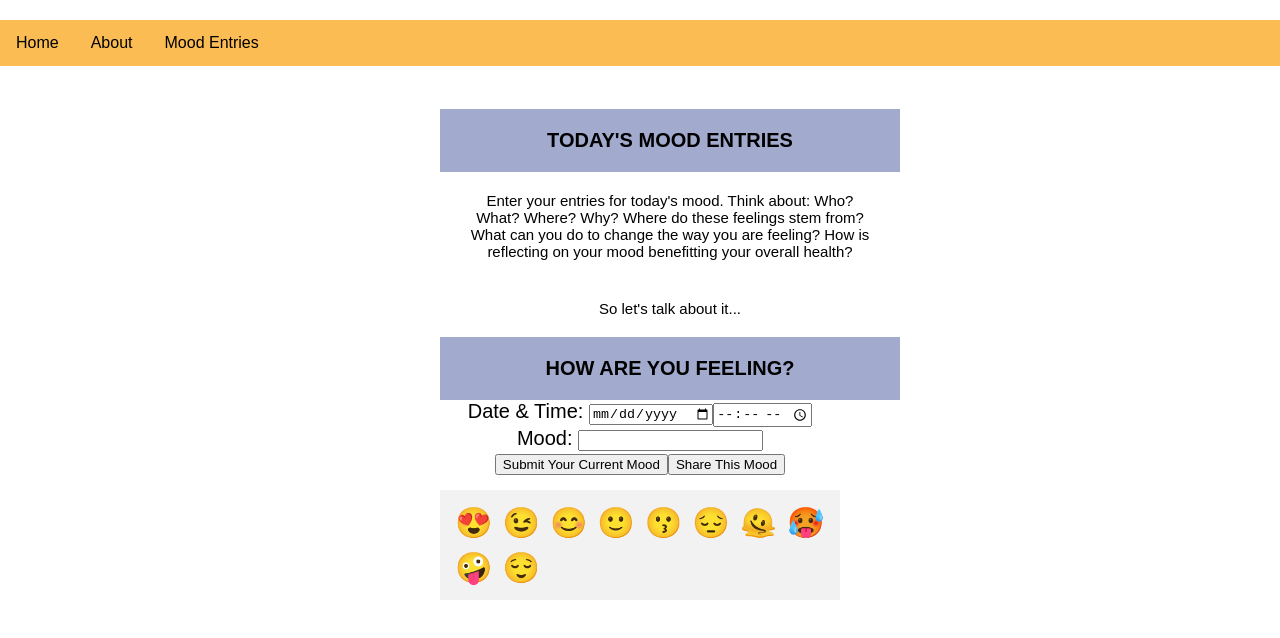
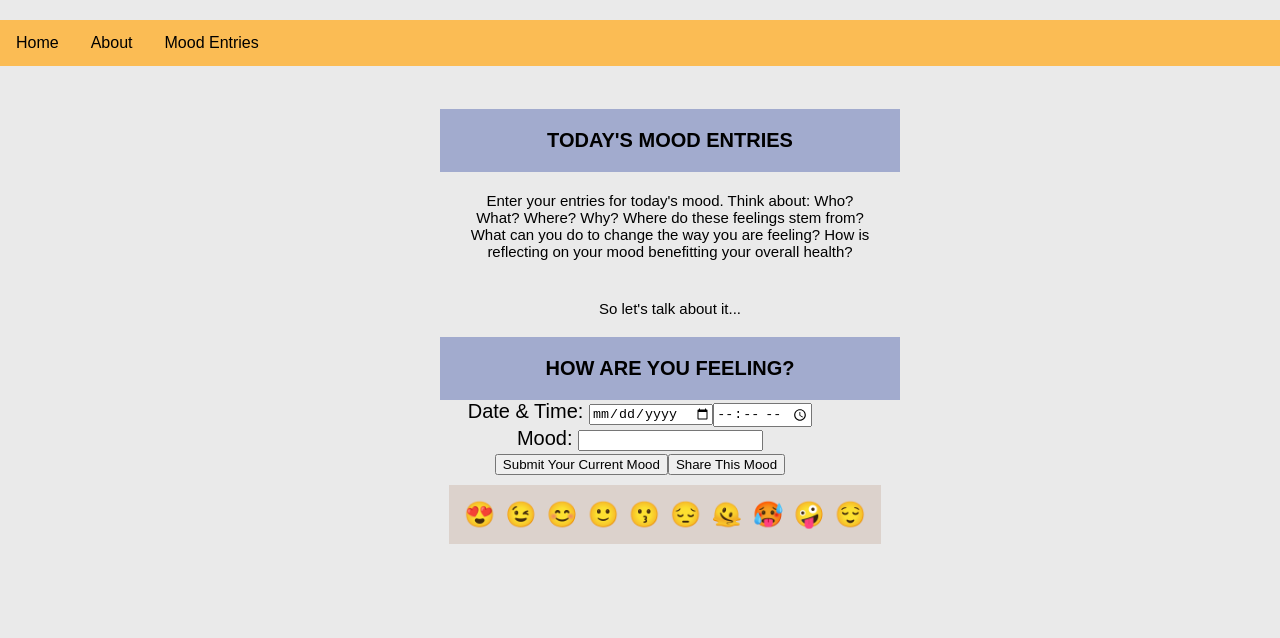
Before and after one commit to kaoxiong20/mood-tracker-react, a React (Create React App) app: page /today in a window 1280 px wide. Shown: the top 638 px of the page. Built offline with nearby package versions, Linux system fonts and the light colour scheme.

Commit message:
Added background and other styling changes to the DOM

```diff
--- a/src/components/Entry-Data.js
+++ b/src/components/Entry-Data.js
@@ -4,35 +4,35 @@ import {render} from 'react-dom';
 const entries = [
     {
       id: '1',
-      date: 'Monday',
+      date: '2/14/2023',
       time: '7:01 AM',
       mood: 'Content',
       img: '😌'
     },
     {
       id: '2',
-      date: 'Tuesday',
+      date: '3/21/2023',
       time: '11:52 AM',
       mood: 'Grieving',
       img: '😔'
     },
     {
       id: '3',
-      date: 'Wednesday',
+      date: '4/5/2023',
       time: '10:47 PM',
       mood: 'Joyous',
       img: '🤪'
     },
     {
       id: '4',
-      date: 'Thursday',
+      date: '4/13/2023',
       time: '3:31 PM',
       mood: 'Lazy',
       img: '🫠'
     },
     {
       id: '5',
-      date: 'Friday',
+      date: '4/15/2023',
       time: '5:27 PM',
       mood: 'Exhausted',
       img: '🥵'
--- a/src/components/EntryCard.js
+++ b/src/components/EntryCard.js
@@ -1,13 +1,12 @@
 import React from 'react';
 import styled from 'styled-components';
 
-const EntryCard = ({date, time, name, img}) => {
+const EntryCard = ({date, time, name, mood, img}) => {
   return (
     <StyledDiv>
-      <EntryDate>{date}</EntryDate>
-      <h2>{time}</h2>
+      <EntryDate>{date} | {time}</EntryDate>
+      <MoodH2>{mood}</MoodH2>
       {<img src={img} alt={name}/>}
-      <StyledMood>{name}</StyledMood>
     </StyledDiv>
   );
 }
@@ -15,6 +14,8 @@ const EntryCard = ({date, time, name, img}) => {
 export default EntryCard;
 
 const StyledDiv = styled.div`
+  overflow: hidden;
+  display: block;
   box-shadow: 0 8px 10px 0 rgba(0,0,0,0.2);
   transition: 0.3s;
   border-radius: 5px;
@@ -23,15 +24,14 @@ const StyledDiv = styled.div`
   margin: 40px auto;
   padding: 50px 20px 50px 20px;
   background-color: #A2ABCE;
-  text-transform: uppercase;
 `;
 
 const EntryDate = styled.h2`
   color: #36422E;
-  font-size: 20px;
+  font-size: 18px;
 `;
 
-const StyledMood = styled.p`
+const MoodH2 = styled.h2`
   color: #ffffff;
   font-size: 18px;
 `;
--- a/src/components/Home.js
+++ b/src/components/Home.js
@@ -7,7 +7,7 @@ const Home = () => {
   return (
     <HomeDiv>
       <Title>Mood Tracker</Title>
-      <style>{'body { background-color: #EDE7DC; }'}</style>
+      <style>{'body { background-color: #EAEAEA; }'}</style>
       <center><img src="/images/pexels-vie-studio-7004950.jpg" alt=""/></center>
       <WelcomeMessage>When you keep track of your mood, you can keep
         <br/> track of your patterns, behaviors, and feelings.</WelcomeMessage>
--- a/src/components/NewInput.js
+++ b/src/components/NewInput.js
@@ -13,7 +13,8 @@ function NewInput() {
     const [messageInfo, setMessageInfo] = useState({
         date: '',
         time: '',
-        mood: ''
+        mood: '',
+        img: '',
     });
 
     const current = new Date();
@@ -37,6 +38,7 @@ function NewInput() {
             date: messageInfo.date,
             time: messageInfo.time,
             mood: messageInfo.mood,
+            img: messageInfo.img,
         };
         console.log(newMessage);
 
@@ -49,6 +51,7 @@ function NewInput() {
             date: '',
             time: '',
             mood: '',
+            img: '',
         })
     };
 
@@ -86,15 +89,19 @@ function NewInput() {
 
                 <button type="submit">Submit Your Current Mood</button>
                 <ShareButton/>
+            </StyledForm>
+
+            <div>
                 <EmojiPicker/>
-            </StyledForm>
+            </div>
 
         {messages.map((message, index) => (
             <div key={index}>
                 <EntryCard
-                name={message.mood}
-                date={message.date}
-                time={message.time}
+                    mood={message.mood}
+                    date={message.date}
+                    time={message.time}
+                    img={message.img}
                 />
             </div>
         ))}
@@ -108,4 +115,6 @@ export default NewInput;
 
 const StyledForm = styled.form`
     margin: auto;
+    display: block;
+    text-align: center;
 `
--- a/src/components/PastEntries.js
+++ b/src/components/PastEntries.js
@@ -7,7 +7,6 @@ const PastEntries = () => (
     <br/>
     <StyledH2>Past Mood Entries</StyledH2>
     <StyledP>This shows your past entries. Take a look at your past entries. Past entries. Write abut past entries here.
-
     </StyledP>
     <EntryList />
   </div>
@@ -16,19 +15,19 @@ const PastEntries = () => (
 export default PastEntries;
 
 const StyledH2 = styled.h2`
-    font-size: 20px;
+    font-size: 25px;
     background-color: #A2ABCE;
     padding: 20px 30px 20px 30px;
     text-align: center;
     margin: auto;
     width: 400px;
     text-transform: uppercase;
-`
+`;
 
 const StyledP = styled.p`
-    font-size: 15px;
+    font-size: 16px;
     padding: 20px 30px 20px 30px;
     text-align: center;
     margin: auto;
     width: 400px;
-`
+`;
--- a/src/index.css
+++ b/src/index.css
@@ -5,6 +5,7 @@ body {
     sans-serif;
   -webkit-font-smoothing: antialiased;
   -moz-osx-font-smoothing: grayscale;
+  background-color: #EAEAEA;
 }
 
 code {
@@ -17,19 +18,20 @@ code {
   display: flex;
   flex-direction: column;
   align-items: center;
-  height: 50px;
+  height: 30px;
+  width: 450px;
 }
 .selected-emoji {
-  font-size: 30px;
+  font-size: 20px;
 }
 .emoji-list {
   display: flex;
   flex-wrap: wrap;
   align-items: center;
-  background-color: #f2f2f2;
+  background-color: #DCD2CC;
   padding: 10px;
-  font-size: 30px;
-  margin-top: 15px;
+  font-size: 25px;
+  margin-top: 10px;
 }
 .emoji-item {
   padding: 5px;
```
